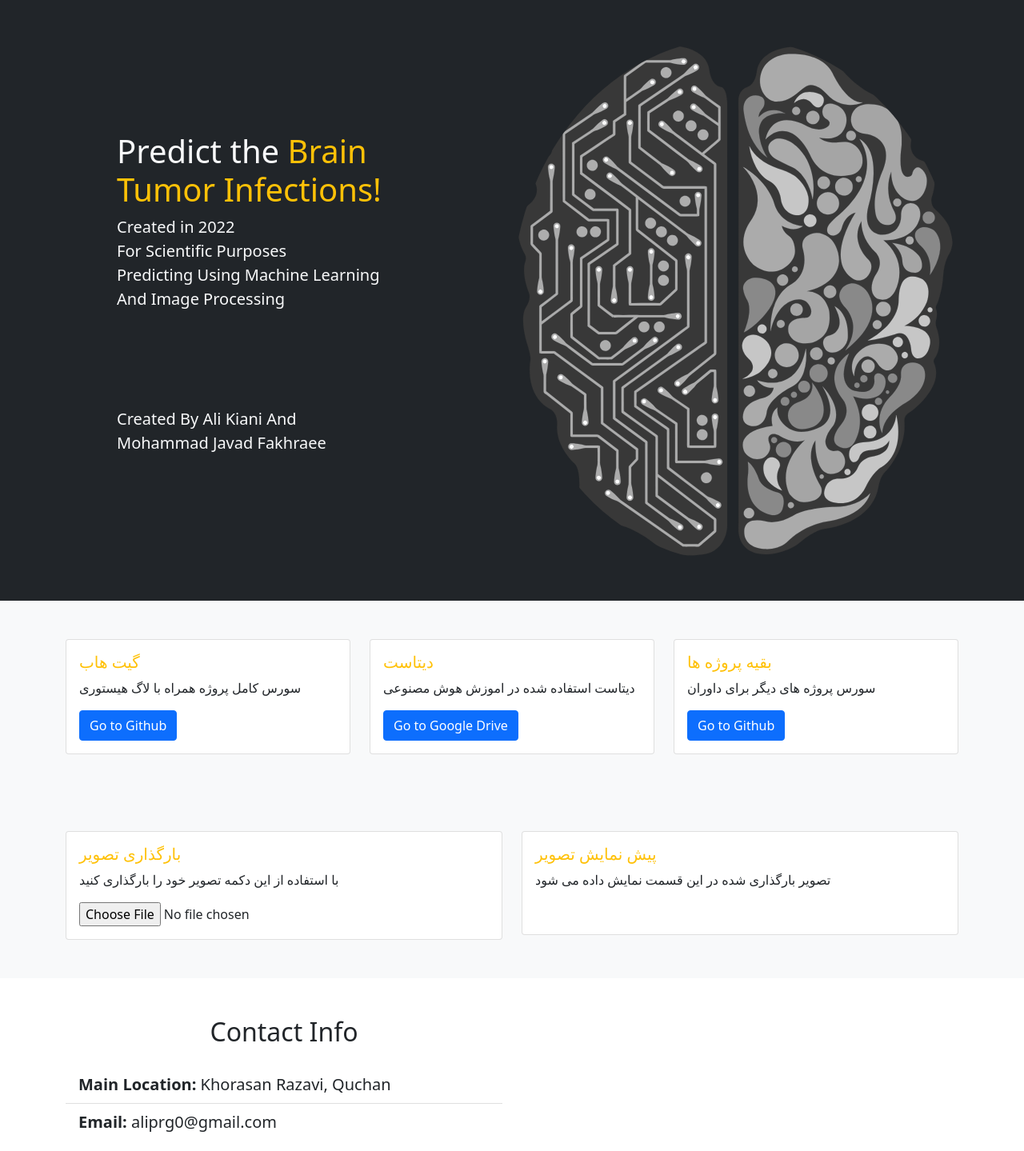
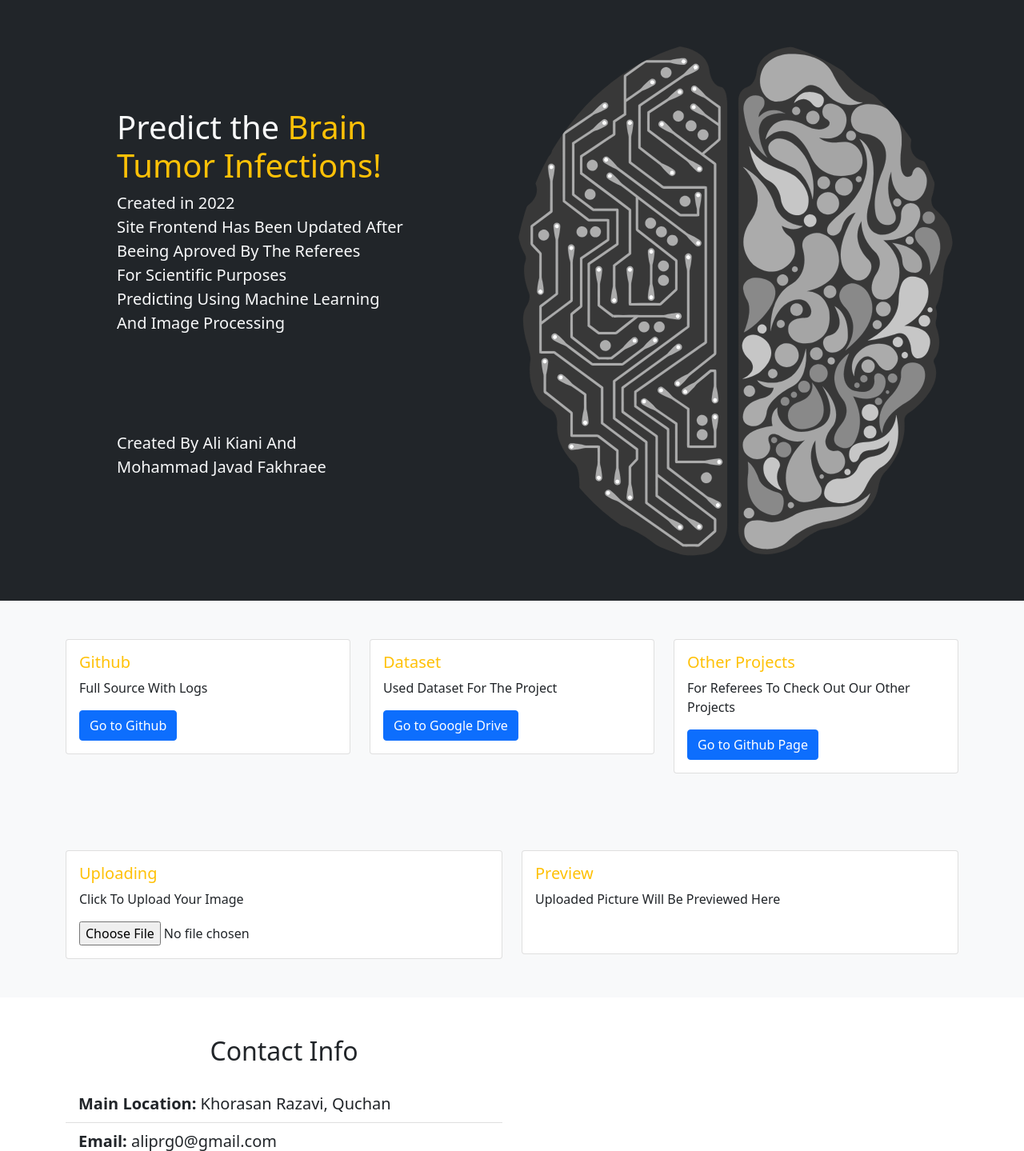
Before and after one commit to aliprg0/Brain-Tumor-Detection, a Flask app: page / in a window 1280 px wide. Shown: the part 72-1511 px from the top of the page at 80% size. Run offline with Flask 2, Linux system fonts and the light colour scheme; some libraries are stand-ins or nearby versions.

Commit message:
cleaned - optimzed - renamed - documented html and py - fully english

```diff
--- a/templates/index.html
+++ b/templates/index.html
@@ -10,6 +10,10 @@
       integrity="sha384-EVSTQN3/azprG1Anm3QDgpJLIm9Nao0Yz1ztcQTwFspd3yD65VohhpuuCOmLASjC"
       crossorigin="anonymous"
     />
+    <link
+      rel="shortcut icon"
+      href="https://img.icons8.com/external-smashingstocks-flat-smashing-stocks/66/000000/external-neural-network-networking-smashingstocks-flat-smashing-stocks.png"
+    />
   </head>
   <title>BTD</title>
   <body>
@@ -21,11 +25,9 @@
           class="navbar-toggler"
           type="button"
           data-bs-toggle="collapse"
-          data-bs-target="#navmenu"
-        >
+          data-bs-target="#navmenu">
           <span class="navbar-toggler-icon"></span>
         </button>
-
         <div class="collapse navbar-collapse" id="navmenu">
           <ul class="navbar-nav ms-auto">
             <li class="nav-item">
@@ -42,7 +44,7 @@
       </div>
     </nav>
     <!-- End of Navigation -->
-    <!-- ShowCase-->
+    <!-- ShowCase  -->
     <section class="bg-dark text-light p-5 text-center text-sm-start">
       <div class="container">
         <div class="d-sm-flex align-items-center justify-content-between">
@@ -53,24 +55,23 @@
             </h1>
             <p class="lead">
               Created in 2022<br />
+              Site Frontend Has Been Updated After<br />
+              Beeing Aproved By The Referees<br />
               For Scientific Purposes<br />
               Predicting Using Machine Learning<br />
               And Image Processing<br />
               <br /><br /><br /><br />
               Created By Ali Kiani And <br />
-
               Mohammad Javad Fakhraee<br />
             </p>
           </div>
           <img
-            src="/static/secondpic.svg"
+            src="/static/brain.svg"
             alt=""
-            class="img-fluid rounded-circle w-50 d-none d-sm-block"
-          />
+            class="img-fluid rounded-circle w-50 d-none d-sm-block"/>
         </div>
       </div>
     </section>
-
     <!-- End of ShowCase -->
     <!--Links-->
     <section class="bg-light text-dark p-5">
@@ -81,14 +82,13 @@
               <div class="card-body">
                 <h5 class="card-title">
                   <i class="fas fa-user-plus"></i>
-                  <span class="text-warning">گیت هاب</span>
+                  <span class="text-warning">Github</span>
                 </h5>
-                <p class="card-text">سورس کامل پروژه همراه با لاگ هیستوری</p>
+                <p class="card-text">Full Source With Logs</p>
                 <a
                   href="https://github.com/aliprg0/Brain-Tumor-Detection"
                   class="btn btn-primary"
-                  >Go to Github</a
-                >
+                  >Go to Github</a>
               </div>
             </div>
           </div>
@@ -97,9 +97,9 @@
               <div class="card-body">
                 <h5 class="card-title">
                   <i class="fas fa-sign-in-alt"></i>
-                  <span class="text-warning">دیتاست</span>
+                  <span class="text-warning">Dataset</span>
                 </h5>
-                <p class="card-text">دیتاست استفاده شده در اموزش هوش مصنوعی</p>
+                <p class="card-text">Used Dataset For The Project</p>
                 <a href="#" class="btn btn-primary">Go to Google Drive</a>
               </div>
             </div>
@@ -109,12 +109,12 @@
               <div class="card-body">
                 <h5 class="card-title">
                   <i class="fas fa-sign-in-alt"></i>
-                  <span class="text-warning">بقیه پروژه ها</span>
+                  <span class="text-warning">Other Projects</span>
                 </h5>
-                <p class="card-text">سورس پروژه های دیگر برای داوران</p>
+                <p class="card-text">For
+                  Referees To Check Out Our Other Projects</p>
                 <a href="https://github.com/aliprg0" class="btn btn-primary"
-                  >Go to Github</a
-                >
+                  >Go to Github Page</a>
               </div>
             </div>
           </div>
@@ -122,9 +122,7 @@
       </div>
     </section>
     <!--End of Links-->
-    <!-- Predicting section
-    Here the person Upload an image using an button on the left side
-    Then a request to the backend is sent and we also preview the picutre of the right side of the section-->
+    <!-- Prediction Section-->
     <section class="bg-light text-dark p-5">
       <div class="container">
         <div class="row">
@@ -133,18 +131,17 @@
               <div class="card-body">
                 <h5 class="card-title">
                   <i class="fas fa-upload"></i>
-                  <span class="text-warning">بارگذاری تصویر</span>
+                  <span class="text-warning">Uploading</span>
                 </h5>
                 <p class="card-text">
-                  با استفاده از این دکمه تصویر خود را بارگذاری کنید
+                Click To Upload Your Image<br/>
                 </p>
                 <input
                   type="file"
                   id="file-ip-1"
                   accept="image/*"
                   onchange="showPreview(event);"
-                  class="lols"
-                />
+                  class="lols"/>
                 <div class="result-section" id="Predicted_Result"></div>
               </div>
             </div>
@@ -154,24 +151,24 @@
               <div class="card-body">
                 <h5 class="card-title">
                   <i class="fas fa-eye"></i>
-                  <span class="text-warning">پیش نمایش تصویر</span>
+                  <span class="text-warning">Preview</span>
                 </h5>
                 <p class="card-text">
-                  تصویر بارگذاری شده در این قسمت نمایش داده می شود
-                </p>
+                  Uploaded Picture Will Be Previewed Here<br />
+                 </p>
                 <img
                   src=""
                   id="file-ip-1-preview"
                   alt=""
-                  class="img-fluid w-50"
-                />
+                  class="img-fluid w-50"/>
               </div>
             </div>
           </div>
         </div>
       </div>
     </section>
-    <!-- Contact & Map -->
+    <!-- End of Prediction Section-->
+    <!-- Contact -->
     <section class="p-5">
       <div class="container">
         <div class="row g-4">
@@ -193,6 +190,7 @@
         </div>
       </div>
     </section>
+    <!-- End of Contact -->
     <!-- Footer -->
     <footer class="p-5 bg-dark text-white text-center position-relative">
       <div class="container">
```
Also changed, not shown: app.py (+0 -10 lines), static/brain.svg (renamed from static/secondpic.svg).
